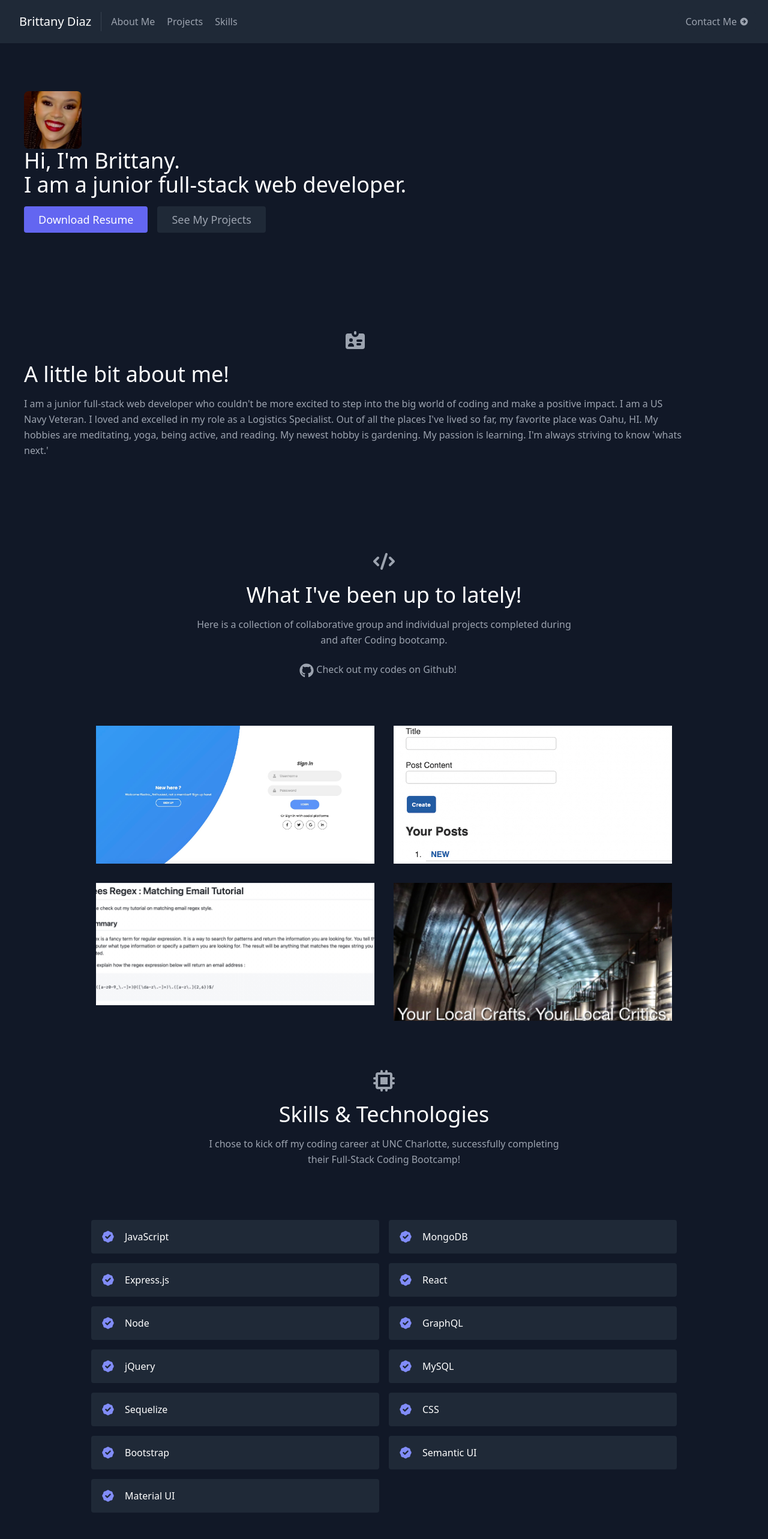
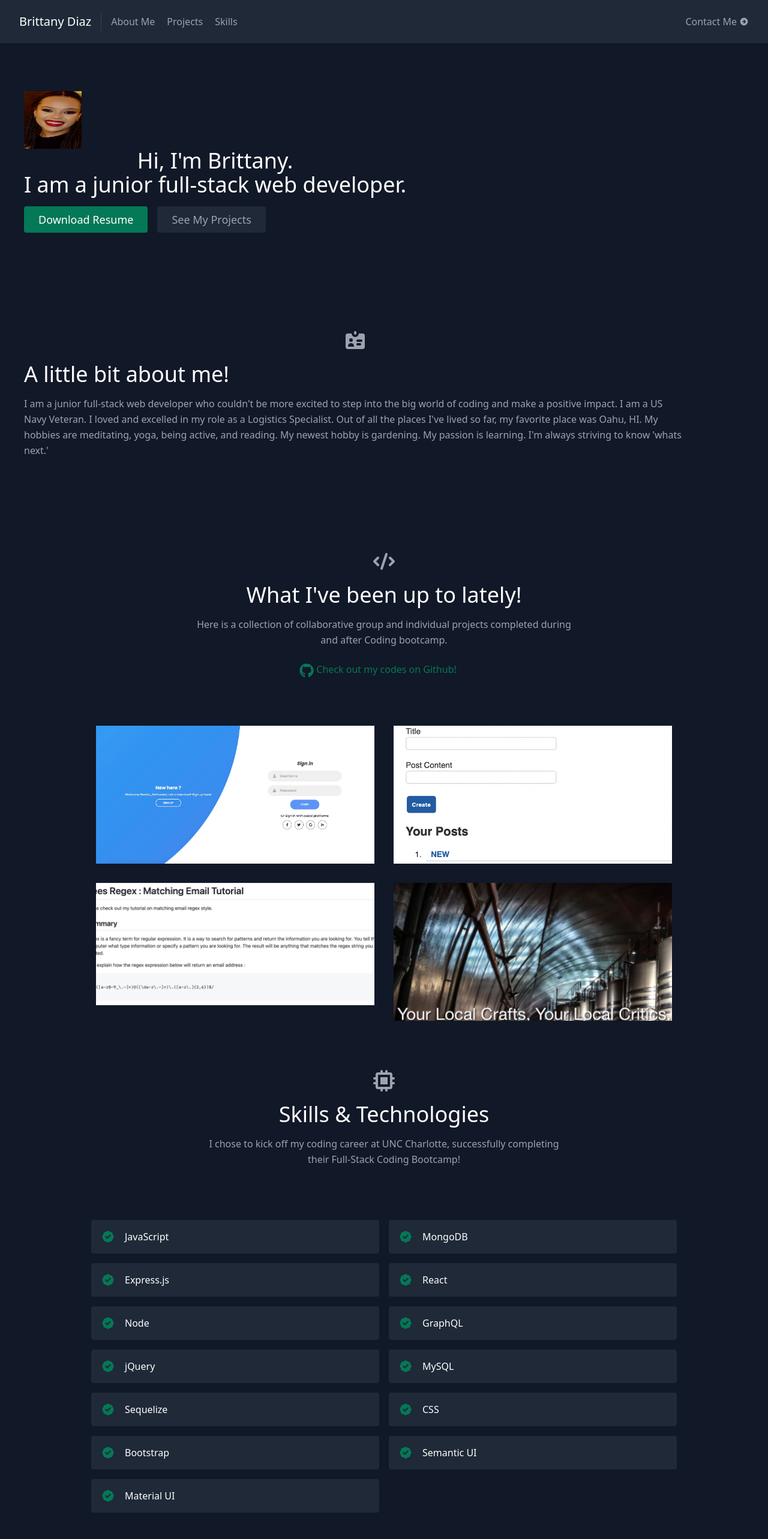
Before and after one commit to bdiaz28/portfolio, a React (Create React App) app: page / in a window 1280 px wide. Shown: the top 2566 px of the page at 60% size. Built offline with nearby package versions, Linux system fonts and the light colour scheme.

Commit message:
new resume

```diff
--- a/package.json
+++ b/package.json
@@ -27,6 +27,6 @@
   "devDependencies": {
     "autoprefixer": "^9.8.6",
     "postcss": "^7.0.36",
-    "tailwindcss": "npm:@tailwindcss/postcss7-compat@^2.0.2"
+    "tailwindcss": "npm:@tailwindcss/postcss7-compat@^2.2.17"
   }
 }
--- a/src/components/Home.js
+++ b/src/components/Home.js
@@ -8,17 +8,17 @@ export default function Home() {
       <div className="container mx-auto flex px-10 py-20 md:flex-row flex-col items-center">
         <div className="lg:flex-grow md:w-1/2 lg:pr-24 md:pr-16 flex flex-col md:items-start md:text-left mb-16 md:mb-0 items-center text-center">
         <img
-            className="w-24 h-24 object-cover rounded-btn"
+            className="bject-none object-center w-24 h-24 "
             alt="avatar"
             src={profilepic}
           />
-          <h1 className="title-font sm:text-4xl text-3xl mb-4 font-medium text-white">
+          <h1 className="title-font sm:text-4xl text-3xl text-center mb-4 font-medium text-white">
             Hi, I'm Brittany.
             <br className="hidden lg:inline-block" /> I am a junior full-stack web developer.          </h1>
           <div className="flex justify-center">
             <a
               href={pdf} target="_blank" download="BD.Resume.pdf"
-              className="inline-flex text-white bg-indigo-500 border-0 py-2 px-6 focus:outline-none hover:bg-indigo-600 rounded text-lg">
+              className="inline-flex text-white bg-green-700 border-0 py-2 px-6 focus:outline-none hover:bg-green-800 rounded text-lg">
               Download Resume
             </a>
             <a
--- a/src/components/Projects.js
+++ b/src/components/Projects.js
@@ -16,9 +16,9 @@ export default function Projects() {
             Here is a collection of collaborative group and individual projects completed during and after Coding bootcamp.
           </p>
           <br />
-          <a href="https://github.com/bdiaz28" target="_blank" rel="noopener noreferrer" className="mr-5 inline-block hover:text-white">
+          <a href="https://github.com/bdiaz28" target="_blank" rel="noopener noreferrer" className="mr-5 inline-block hover:text-white text-green-700">
 
-          <FaGithub className="inline-block w-6 h-6" /> Check out my codes on Github!
+          <FaGithub className="inline-block hover:text-white w-6 h-6 text-green-700" /> Check out my codes on Github!
           </a>
         </div>
         <div className="flex flex-wrap -m-4">
--- a/src/components/Skills.js
+++ b/src/components/Skills.js
@@ -19,7 +19,7 @@ export default function Skills() {
           {skills.map((skill) => (
             <div key={skill} className="p-2 sm:w-1/2 w-full">
               <div className="bg-gray-800 rounded flex p-4 h-full items-center">
-                <BadgeCheckIcon className="text-indigo-400 w-6 h-6 flex-shrink-0 mr-4" />
+                <BadgeCheckIcon className="text-green-700 w-6 h-6 flex-shrink-0 mr-4" />
                 <span className="title-font font-medium text-white">
                   {skill}
                 </span>
```
Also changed, not shown: 2 other files (tests, documents, lock files or other folders).
